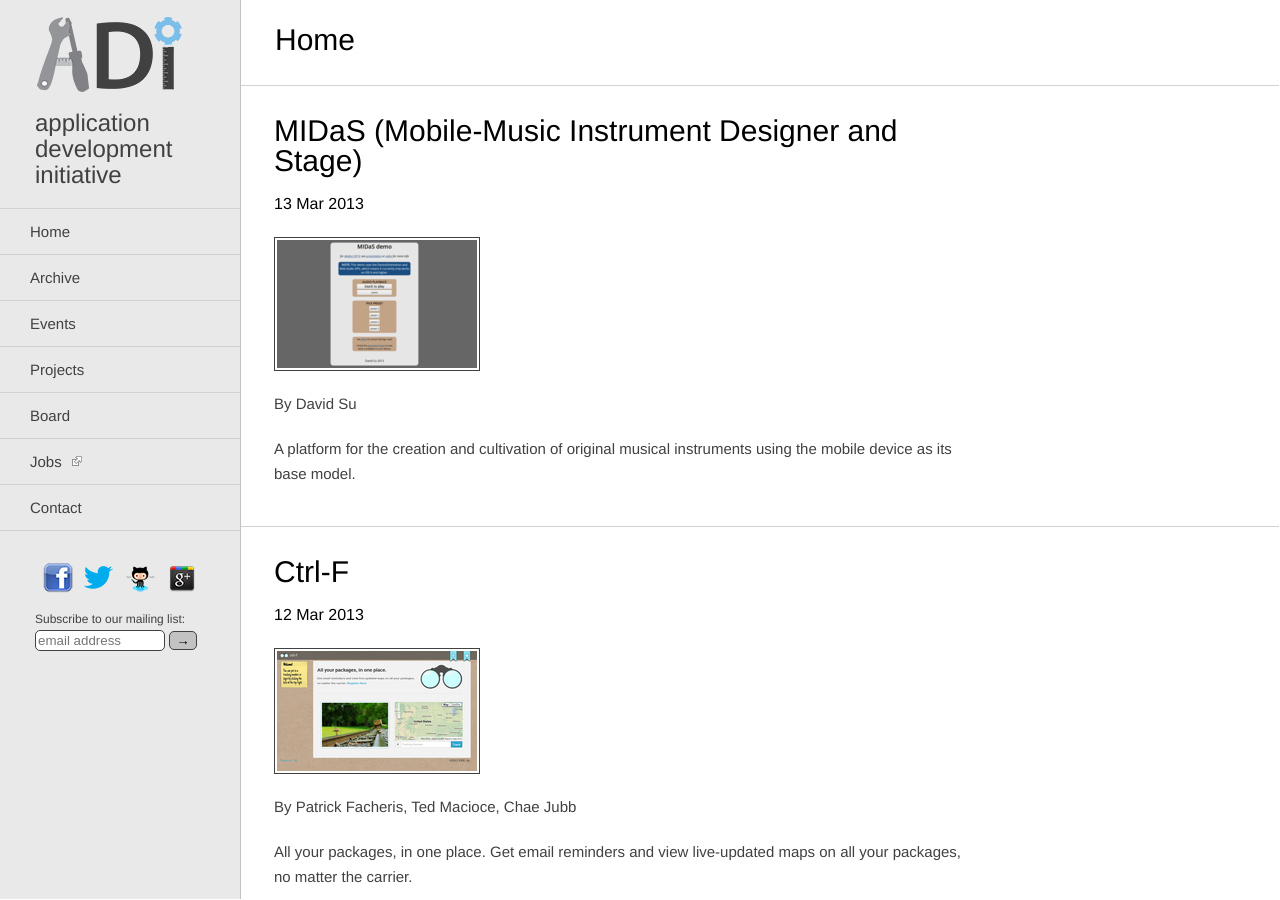
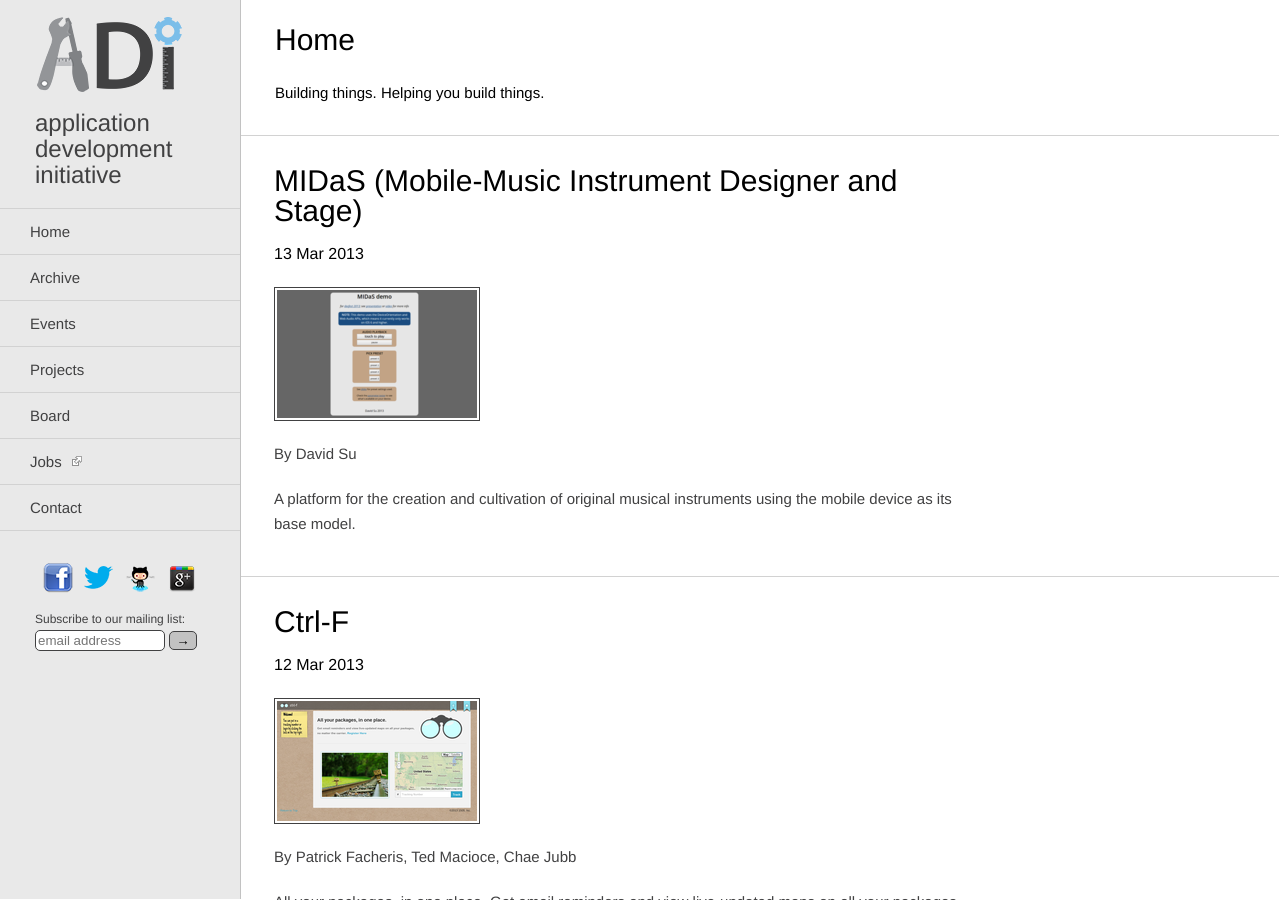
Before and after one commit to adicu/adicu.github.com-dep, a Jekyll site: the page built from index.html, in a window 1280 px wide and 900 px high. Built offline with Jekyll 4.4.1, drawn with Linux system fonts in a browser that asks for light colours; the list of posts is cut into pages by our own code.

Commit message:
Add tagline

```diff
--- a/index.html
+++ b/index.html
@@ -4,6 +4,7 @@ title: Home
 ---
 <div id="intro">
   <h2>Home</h2>
+  <p>Building things. Helping you build things.</p>
 </div>
 
 {% for post in paginator.posts %}
```
